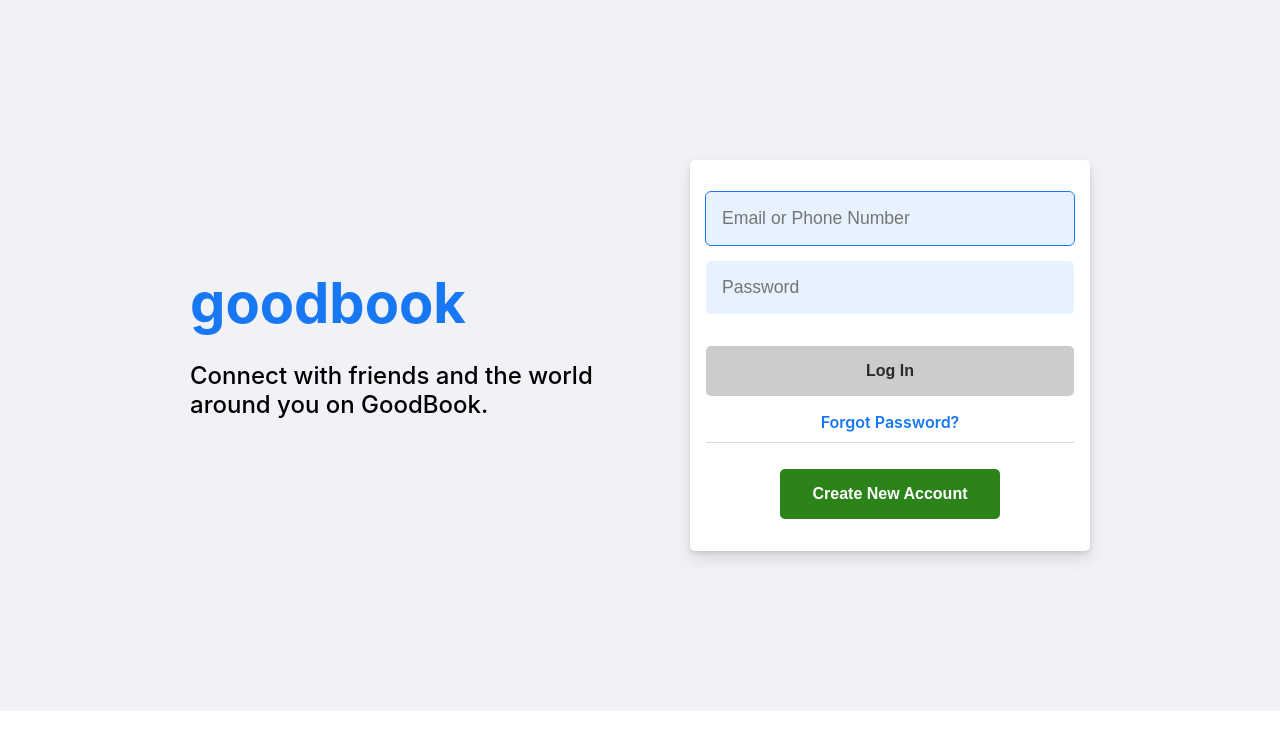
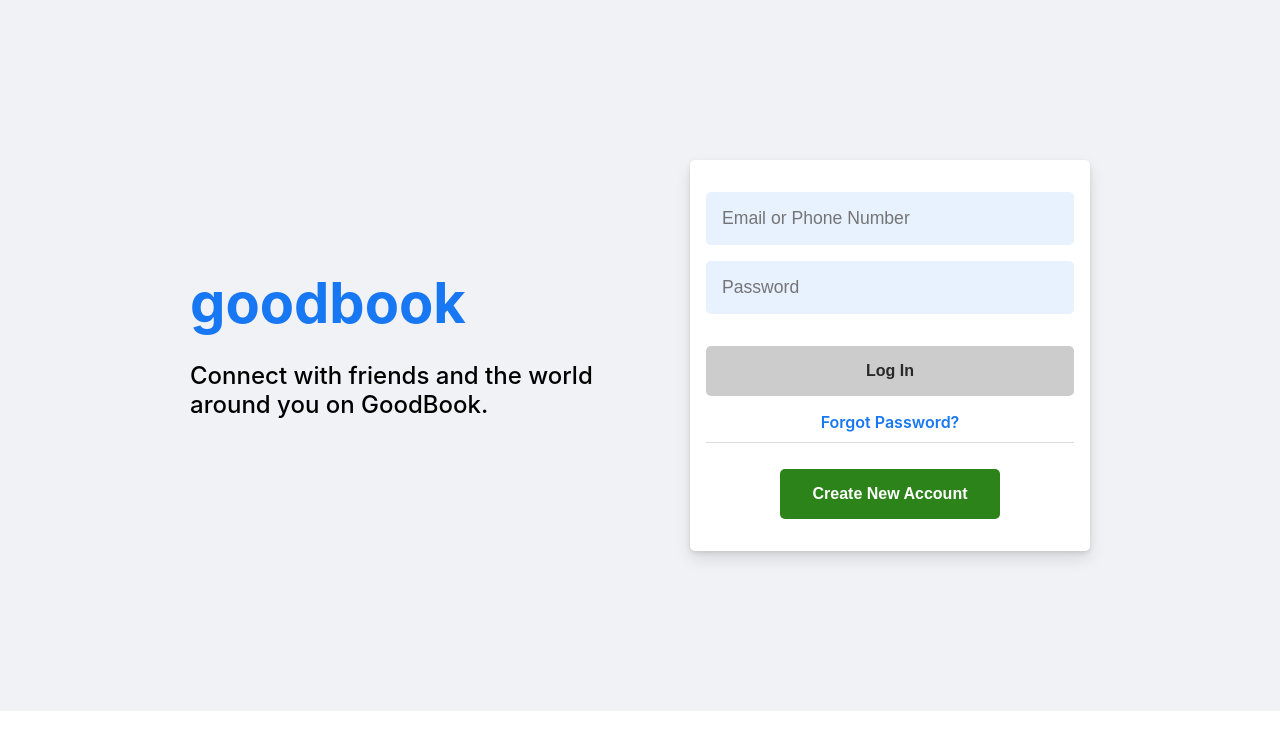
Before and after one commit to Naoto-110616/Goodbook_react-app, a React (Create React App) app in the folder goodbook-react/: page / in a window 1280 px wide. Shown: the top 750 px of the page. Built offline with nearby package versions, Linux system fonts and the light colour scheme.

Commit message:
refactoring

```diff
--- a/goodbook-react/src/components/Login/Login.js
+++ b/goodbook-react/src/components/Login/Login.js
@@ -4,9 +4,8 @@ import Button from "../UI/Button/Button";
 import Form from "../UI/Form/Form"
 import useInput from "../../hooks/use-input";
 
-const isEmail = value => value.includes("@")
-const isPassword = value => value.length >= 6
-
+const isEmail = value => value.includes("@");
+const isPassword = value => value.length >= 6;
 
 const Login = (props) => {
 	const {
@@ -63,7 +62,6 @@ const Login = (props) => {
 								input={{
 									id: "email",
 									type: "text",
-									autoFocus: "1",
 									placeholder: "Email or Phone Number",
 								}}
 							/>
--- a/goodbook-react/src/components/UI/Input/Input.js
+++ b/goodbook-react/src/components/UI/Input/Input.js
@@ -9,8 +9,7 @@ const Input = (props) => {
 				onChange={props.onChange}
 				onBlur={props.onBlur}
 				value={props.value}
-				className={`${props.className} ${props.login && classes.login} ${props.signup && classes.signup
-					}`}
+				className={`${props.className} ${props.login && classes.login} ${props.signup && classes.signup}`}
 				{...props.input}
 			/>
 		</div>
```
